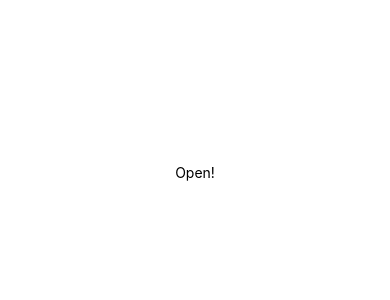
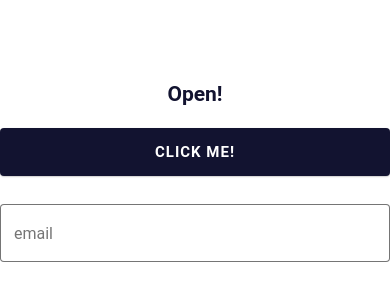
Before and after one commit to r0mm4k/react-native-login, a React Native app: screen / in a window 390 px wide. Shown: the part 250-550 px from the top of the page. Built offline with nearby package versions, Linux system fonts and the light colour scheme.

Commit message:
- configure theme  - create button, header, paragraph, text-input components

```diff
--- a/App.tsx
+++ b/App.tsx
@@ -1,12 +1,17 @@
 import React from 'react';
-import { StyleSheet, Text, View } from 'react-native';
+import { StyleSheet, View } from 'react-native';
 import { Provider } from 'react-native-paper';
+
+import { Button, Header, TextInput } from './src/components';
+import { theme } from './src/core';
 
 export default function App() {
   return (
-    <Provider>
+    <Provider theme={theme}>
       <View style={styles.container}>
-        <Text>Open!</Text>
+        <Header>Open!</Header>
+        <Button mode="contained">Click me!</Button>
+        <TextInput label="email" />
       </View>
     </Provider>
   );
--- /dev/null
+++ b/src/components/button.tsx
@@ -0,0 +1,37 @@
+import React, { ComponentProps, FC } from 'react';
+import { StyleSheet } from 'react-native';
+import { Button as PaperButton } from 'react-native-paper';
+
+import { theme } from '../core';
+
+type TButton = ComponentProps<typeof PaperButton>;
+
+const Button: FC<TButton> = ({ mode, style, ...props }) => {
+  return (
+    <PaperButton
+      style={[
+        styles.button,
+        mode === 'outlined' && { backgroundColor: theme.colors.surface },
+        style,
+      ]}
+      labelStyle={styles.text}
+      mode={mode}
+      {...props}
+    />
+  );
+};
+
+const styles = StyleSheet.create({
+  button: {
+    width: '100%',
+    marginVertical: 10,
+    paddingVertical: 2,
+  },
+  text: {
+    fontWeight: 'bold',
+    fontSize: 15,
+    lineHeight: 26,
+  },
+});
+
+export { Button };
--- /dev/null
+++ b/src/components/header.tsx
@@ -0,0 +1,20 @@
+import React, { FC } from 'react';
+import { StyleSheet } from 'react-native';
+import { Text } from 'react-native-paper';
+
+import { theme } from '../core';
+
+const Header: FC = (props) => {
+  return <Text style={styles.header} {...props} />;
+};
+
+const styles = StyleSheet.create({
+  header: {
+    fontSize: 21,
+    color: theme.colors.primary,
+    fontWeight: 'bold',
+    paddingVertical: 12,
+  },
+});
+
+export { Header };
--- /dev/null
+++ b/src/components/index.ts
@@ -0,0 +1,4 @@
+export * from './button';
+export * from './header';
+export * from './paragraph';
+export * from './text-input';
--- /dev/null
+++ b/src/components/paragraph.tsx
@@ -0,0 +1,18 @@
+import React, { FC } from 'react';
+import { StyleSheet } from 'react-native';
+import { Text } from 'react-native-paper';
+
+const Paragraph: FC = (props) => {
+  return <Text style={styles.text} {...props} />;
+};
+
+const styles = StyleSheet.create({
+  text: {
+    fontSize: 15,
+    lineHeight: 21,
+    textAlign: 'center',
+    marginBottom: 12,
+  },
+});
+
+export { Paragraph };
--- /dev/null
+++ b/src/components/text-input.tsx
@@ -0,0 +1,50 @@
+import React, { ComponentProps, FC } from 'react';
+import { View, StyleSheet, Text } from 'react-native';
+import { TextInput as PaperTextInput } from 'react-native-paper';
+
+import { theme } from '../core';
+
+type TTextInput = ComponentProps<typeof PaperTextInput> & {
+  errorText?: string;
+  description?: string;
+};
+
+const TextInput: FC<TTextInput> = ({ errorText, description, ...props }) => {
+  return (
+    <View style={styles.container}>
+      <PaperTextInput
+        style={styles.input}
+        selectionColor={theme.colors.primary}
+        underlineColor="transparent"
+        mode="outlined"
+        {...props}
+      />
+      {description && !errorText ? (
+        <Text style={styles.description}>{description}</Text>
+      ) : null}
+      {errorText ? <Text style={styles.error}>{errorText}</Text> : null}
+    </View>
+  );
+};
+
+const styles = StyleSheet.create({
+  container: {
+    width: '100%',
+    marginVertical: 12,
+  },
+  input: {
+    backgroundColor: theme.colors.surface,
+  },
+  description: {
+    fontSize: 13,
+    color: theme.colors.secondary,
+    paddingTop: 8,
+  },
+  error: {
+    fontSize: 13,
+    color: theme.colors.error,
+    paddingTop: 8,
+  },
+});
+
+export { TextInput };
--- /dev/null
+++ b/src/core/index.ts
@@ -0,0 +1 @@
+export * from './theme';
--- /dev/null
+++ b/src/core/theme.ts
@@ -0,0 +1,18 @@
+import { DefaultTheme } from 'react-native-paper';
+
+const theme = {
+  ...DefaultTheme,
+  colors: {
+    ...DefaultTheme.colors,
+    text: '#000000',
+    primary: '#121330',
+    tint: '#FCFCFD',
+    secondary: '#414757',
+    border: '#C9DDEC',
+    error: '#f13a59',
+    success: '#00B386',
+    google: '#2E7D32',
+  },
+};
+
+export { theme };
```
